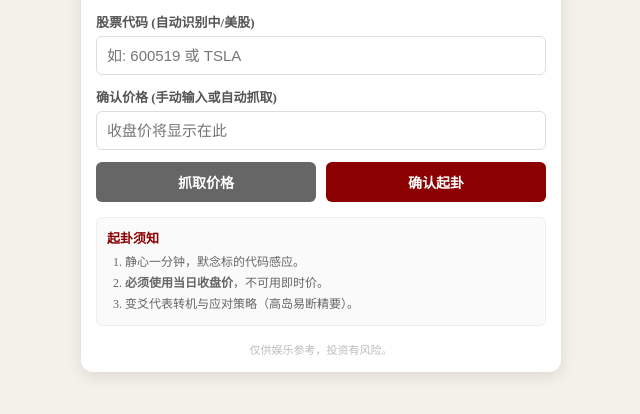
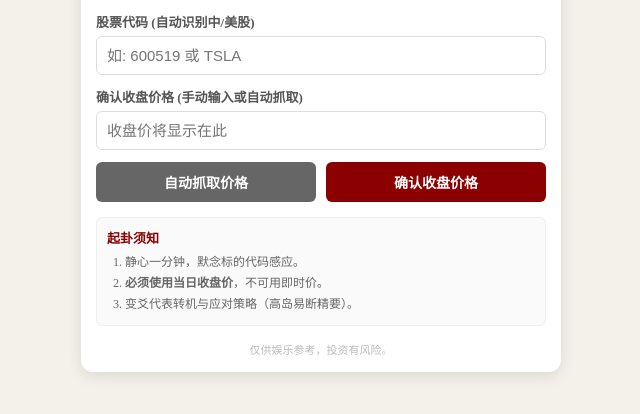
Before and after one commit to victoryfan826/suanguastock, a plain HTML site: page index.html in a window 1280 px wide. Shown: the part 90-504 px from the top of the page, without its empty margins (319-959 px from the left). Drawn offline with Linux system fonts and the light colour scheme.

Commit message:
Fix HTML encoding issues in index.html

```diff
--- a/index.html
+++ b/index.html
@@ -50,13 +50,13 @@
     </div>
 
     <div class="input-group">
-        <label>确认价格 (手动输入或自动抓取)</label>
+        <label>确认收盘价格 (手动输入或自动抓取)</label>
         <input type="number" id="manualPrice" step="0.01" placeholder="收盘价将显示在此">
     </div>
 
     <div class="btn-box">
-        <button class="btn-auto" onclick="fetchStockData()">抓取价格</button>
-        <button class="btn-manual" onclick="calculateByManual()">确认起卦</button>
+        <button class="btn-auto" onclick="fetchStockData()">自动抓取价格</button>
+        <button class="btn-manual" onclick="calculateByManual()">确认收盘价格</button>
     </div>
 
     <div id="result-area">
```
